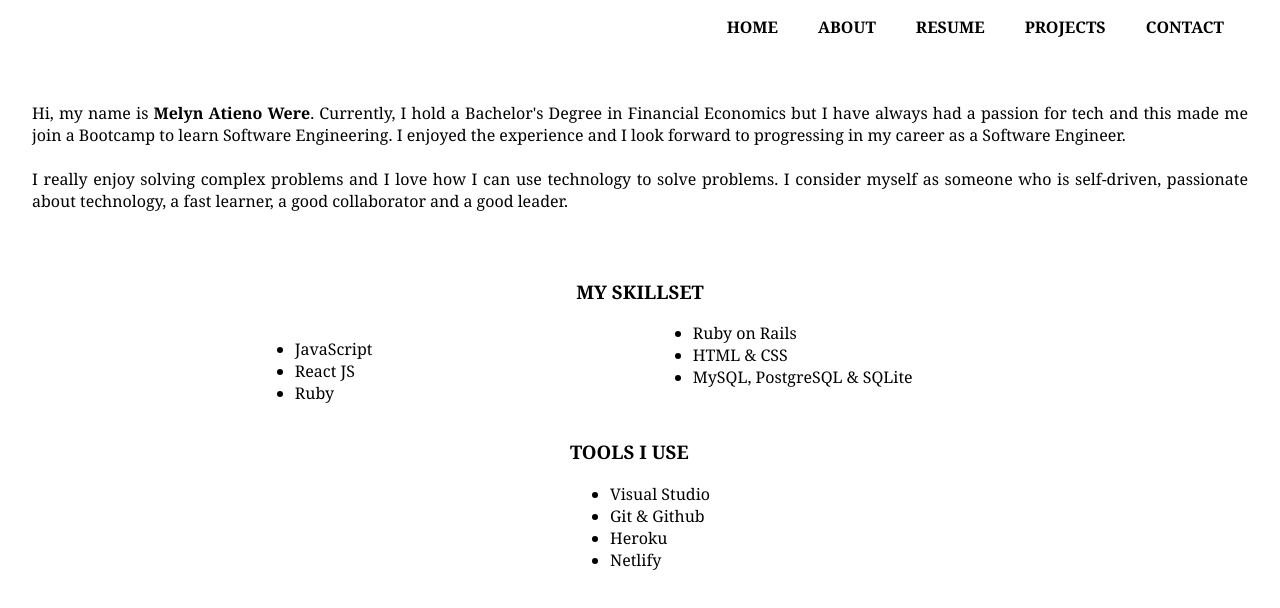
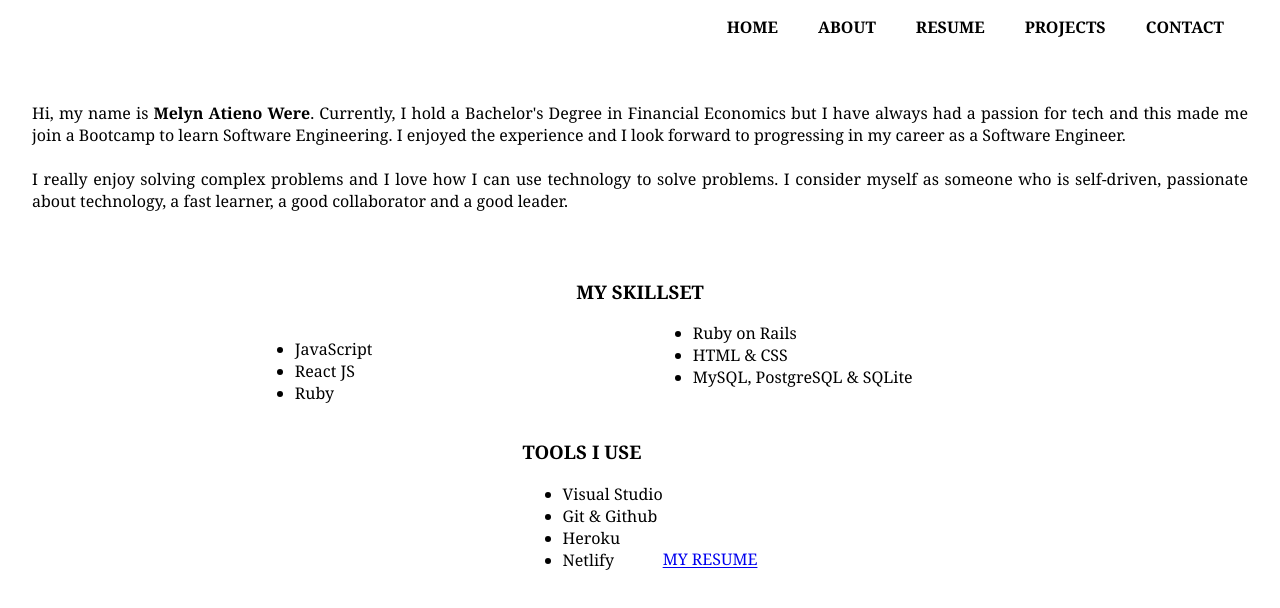
Before and after one commit to MelynAtieno/react-website-app, a React (Create React App) app: page /about in a window 1280 px wide. Shown: the top 608 px of the page. Built offline with nearby package versions, Linux system fonts and the light colour scheme.

Commit message:
delete resume file

```diff
--- a/src/Components/About.js
+++ b/src/Components/About.js
@@ -42,7 +42,9 @@
         <li>Netlify</li>
       </ul>
  </div>
-
+<a href='https://docs.google.com/document/d/1P9ndnqdrqfuw5XtAsNyyb-4iR064dGjOWprlESY1KOo/edit?usp=sharing'>
+  MY RESUME
+</a>
     </div>
   )
 }
--- a/src/Components/Resume.js
+++ /dev/null
@@ -1,9 +0,0 @@
-import React from 'react'
-
-function Resume() {
-  return (
-    <div>Resume</div>
-  )
-}
-
-export default Resume
```
Also changed, not shown: src/Styles/Resume.css (deleted).
